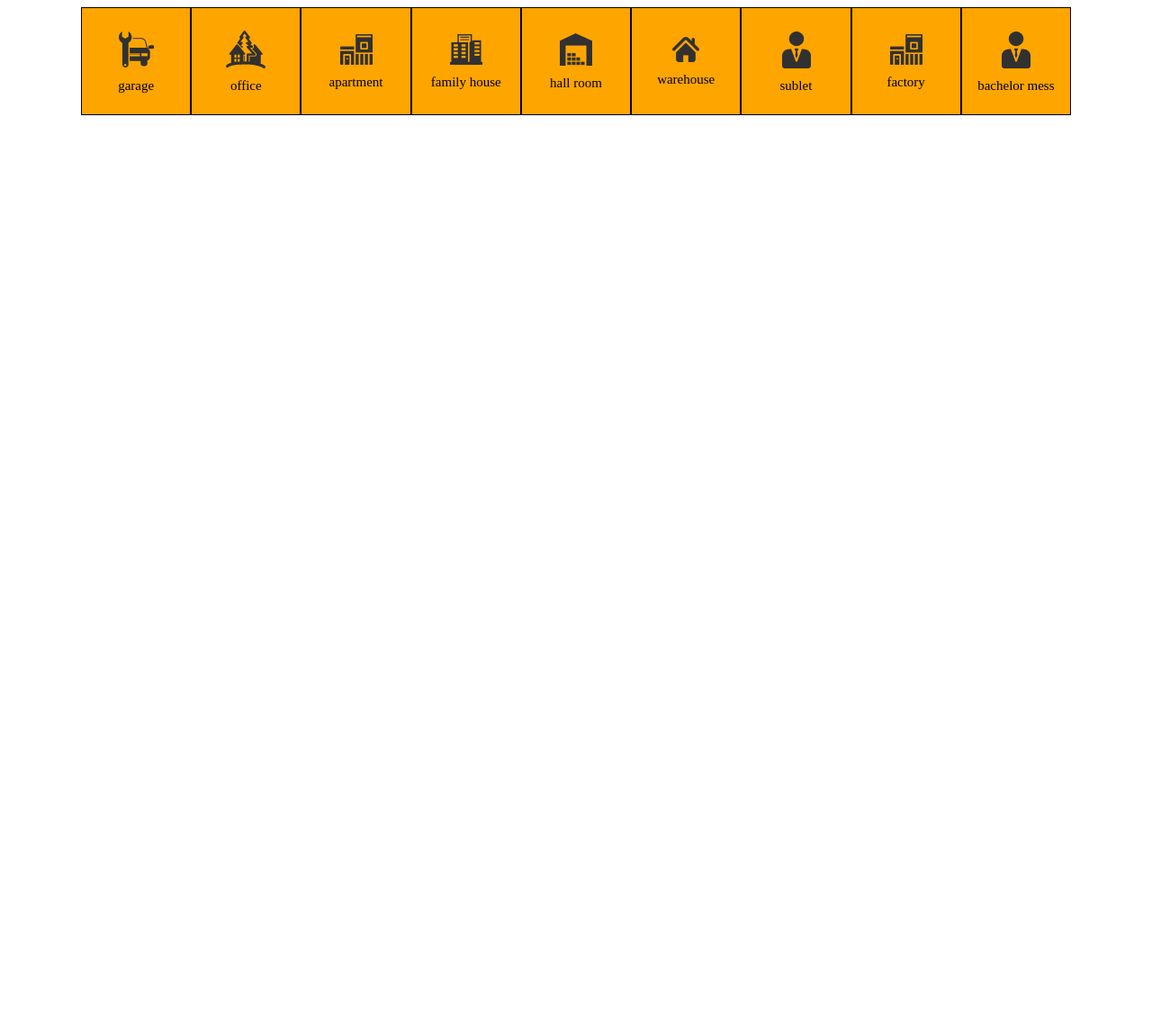
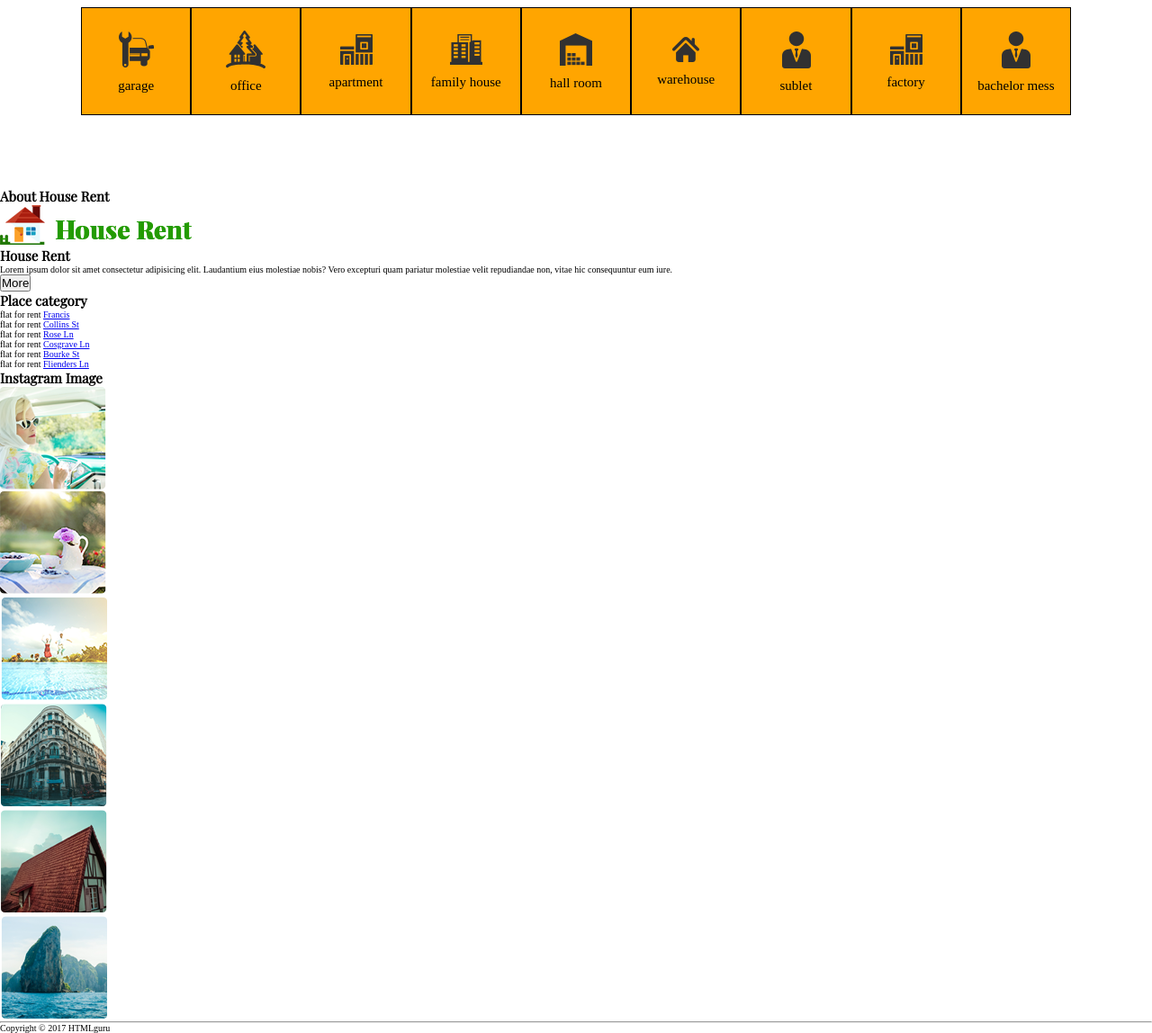
Before and after one commit to ankoh-treasure-ekah/level-two-project-without-vids, a plain HTML site: page index.html in a window 1280 px wide. Shown: the part 702-1850 px from the top of the page at 90% size. Before the commit the page ends 910 px from the top, so only its background shows below. Drawn offline with nearby package versions, Linux system fonts and the light colour scheme.

Commit message:
finished markup for footer

```diff
--- a/index.html
+++ b/index.html
@@ -130,7 +130,9 @@
         <section class="container-block"></section>
         <section class="container-block"></section>
         <section class="container-block"></section>
-        <section class="container-block section-four site-statistics"></section>
+        <section class="container-block section-four site-statistics">
+
+        </section>
         <section class="container-block section-five gallery"></section>
         <section class="container-block section-six contact"></section>
         <section class="container-block testimonial"></section>
@@ -138,7 +140,72 @@
         <section class="container-block blog-post"></section>
     </main>
     <footer>
-
+        <section class="footer-upper">
+            <div class="footer-elements">
+                <h1 class="footer-heading">About House Rent</h1>
+                <div class="photo-house-rent">
+                    <div class="photo">
+                        <img src="./assets/images/footer-logo.png" alt="">
+                    </div>
+                    <h1 class="house-rent">House Rent</h1>
+                </div>
+                <p class="heading-description">
+                    Lorem ipsum dolor sit amet consectetur adipisicing elit. Laudantium eius molestiae nobis? Vero
+                    excepturi quam pariatur molestiae velit repudiandae non, vitae hic consequuntur eum iure.
+                </p>
+                <div class="button">
+                    <button class="more">More</button>
+                </div>
+            </div>
+            <div class="footer-elements">
+                <h1 class="footer-heading">Place category</h1>
+                <ul class="footer-list">
+                    <li class="list-item">
+                        flat for rent <span><a href="#">Francis</a></span>
+                    </li>
+                    <li class="list-item">
+                        flat for rent <span><a href="#"> Collins St</a></span>
+                    </li>
+                    <li class="list-item">
+                        flat for rent <span><a href="#">Rose Ln</a></span>
+                    </li>
+                    <li class="list-item">
+                        flat for rent <span><a href="#">Cosgrave Ln</a></span>
+                    </li>
+                    <li class="list-item">
+                        flat for rent <span><a href="#">Bourke St</a></span>
+                    </li>
+                    <li class="list-item">
+                        flat for rent <span><a href="#"> Flienders Ln</a></span>
+                    </li>
+                </ul>
+            </div>
+            <div class="footer-elements">
+                <h1 class="footer-heading">Instagram Image</h1>
+                <ul class="footer-list-instagram">
+                    <li class="list-item">
+                        <img src="./assets/images/footer/instagram-one.png" alt="">
+                    </li>
+                    <li class="list-item">
+                        <img src="./assets/images/footer/instagram-two.png" alt="">
+                    </li>
+                    <li class="list-item">
+                        <img src="./assets/images/footer/instagram-three.png" alt="">
+                    </li>
+                    <li class="list-item">
+                        <img src="./assets/images/footer/instagram-four.png" alt="">
+                    </li>
+                    <li class="list-item">
+                        <img src="./assets/images/footer/instagram-five.png" alt="">
+                    </li>
+                    <li class="list-item">
+                        <img src="./assets/images/footer/instagram-six.png" alt="">
+                    </li>
+                </ul>
+            </div>
+        </section>
+        <hr>
+      <p class="copyright">Copyright &copy; 2017 HTMLguru</p>
     </footer>
     <script src="./scripts/main.js"></script>
 </body>
```
